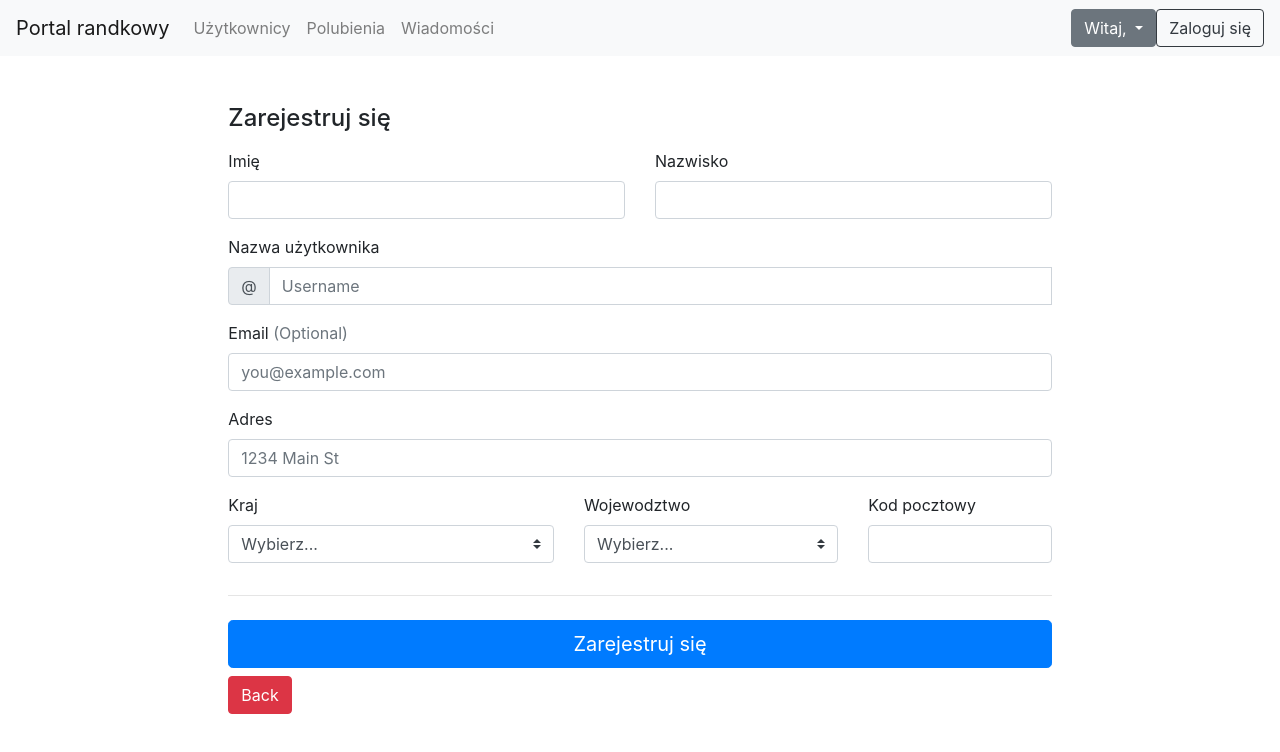
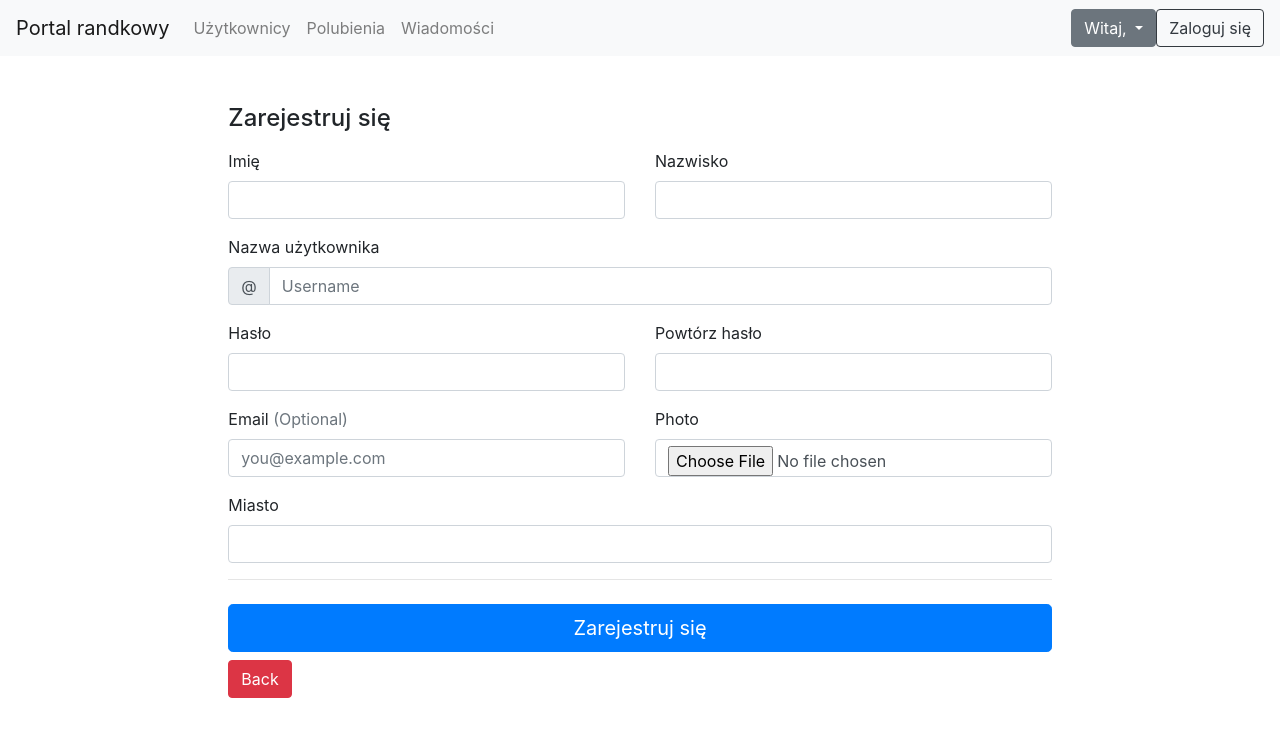
Before and after one commit to katarzyna-sidur/DatingWebsite, an Angular app in the folder DatingWebsiteFrontend/: page /register in a window 1280 px wide. Shown: the top 752 px of the page. Built offline with nearby package versions, Linux system fonts and the light colour scheme.

Commit message:
Reactive Forms

```diff
--- a/DatingWebsiteFrontend/src/app/app.module.ts
+++ b/DatingWebsiteFrontend/src/app/app.module.ts
@@ -1,6 +1,6 @@
 import { BrowserModule } from '@angular/platform-browser';
 import { NgModule } from '@angular/core';
-import { FormsModule } from '@angular/forms';
+import { FormsModule, ReactiveFormsModule } from '@angular/forms';
 import { AppRoutingModule } from './app-routing.module';
 import { AppComponent } from './app.component';
 import { NavComponent } from './components/nav/nav.component';
@@ -23,6 +23,7 @@ import { UserService } from './services/user.service';
   imports: [
     BrowserModule,
     FormsModule,
+    ReactiveFormsModule,
     AppRoutingModule
   ],
   providers: [AuthService, UserService],
--- a/DatingWebsiteFrontend/src/app/components/user-form/user-form.component.html
+++ b/DatingWebsiteFrontend/src/app/components/user-form/user-form.component.html
@@ -1,18 +1,15 @@
-<form class="needs-validation" novalidate="">
+<form (submit)="onSubmit()" [formGroup]="registerForm" class="needs-validation" novalidate="">
   <div class="row">
     <div class="col-md-6 mb-3">
       <label for="firstName">Imię</label>
-      <input type="text" class="form-control" id="firstName" placeholder="" value="" required="">
-      <div class="invalid-feedback">
-        Valid first name is required.
-      </div>
+      <input type="text" class="form-control" id="firstName" formControlName="name" placeholder="" value="" required="">
+
     </div>
     <div class="col-md-6 mb-3">
       <label for="lastName">Nazwisko</label>
-      <input type="text" class="form-control" id="lastName" placeholder="" value="" required="">
-      <div class="invalid-feedback">
-        Valid last name is required.
-      </div>
+      <input type="text" class="form-control" id="lastName" formControlName="surname" placeholder="" value=""
+        required="">
+
     </div>
   </div>
 
@@ -22,58 +19,40 @@
       <div class="input-group-prepend">
         <span class="input-group-text">@</span>
       </div>
-      <input type="text" class="form-control" id="username" placeholder="Username" required="">
-      <div class="invalid-feedback" style="width: 100%;">
-        Your username is required.
-      </div>
+      <input type="text" class="form-control" id="username" formControlName="login" placeholder="Username" required="">
+    </div>
+  </div>
+  <div class="row">
+    <div class="col-md-6 mb-3">
+      <label for="paswword">Hasło</label>
+      <input type="password" class="form-control" id="paswword" formControlName="password" placeholder="" value=""
+        required="">
+
+    </div>
+    <div class="col-md-6 mb-3">
+      <label for="confirmPassword">Powtórz hasło</label>
+      <input type="password" class="form-control" id="confirmPassword" formControlName="confirmPassword" placeholder=""
+        value="" required="">
+
+    </div>
+  </div>
+
+  <div class="row">
+    <div class="col-md-6 mb-3">
+      <label for="email">Email <span class="text-muted">(Optional)</span></label>
+      <input type="email" class="form-control" id="email" formControlName="email" placeholder="you@example.com">
+    </div>
+    <div class="col-md-6 mb-3">
+      <label for="photo">Photo </label>
+      <input type="file" class="form-control" id="photo" formControlName="photo" placeholder="">
     </div>
   </div>
 
   <div class="mb-3">
-    <label for="email">Email <span class="text-muted">(Optional)</span></label>
-    <input type="email" class="form-control" id="email" placeholder="you@example.com">
-    <div class="invalid-feedback">
-      Please enter a valid email address for shipping updates.
-    </div>
+    <label for="address">Miasto</label>
+    <input type="text" class="form-control" id="address" formControlName="city" placeholder="" required="">
   </div>
 
-  <div class="mb-3">
-    <label for="address">Adres</label>
-    <input type="text" class="form-control" id="address" placeholder="1234 Main St" required="">
-    <div class="invalid-feedback">
-      Please enter your shipping address.
-    </div>
-  </div>
-
-  <div class="row">
-    <div class="col-md-5 mb-3">
-      <label for="country">Kraj</label>
-      <select class="custom-select d-block w-100" id="country" required="">
-        <option value="">Wybierz...</option>
-        <option>1</option>
-      </select>
-      <div class="invalid-feedback">
-        Please select a valid country.
-      </div>
-    </div>
-    <div class="col-md-4 mb-3">
-      <label for="state">Wojewodztwo</label>
-      <select class="custom-select d-block w-100" id="state" required="">
-        <option value="">Wybierz...</option>
-        <option>California</option>
-      </select>
-      <div class="invalid-feedback">
-        Please provide a valid state.
-      </div>
-    </div>
-    <div class="col-md-3 mb-3">
-      <label for="zip">Kod pocztowy</label>
-      <input type="text" class="form-control" id="zip" placeholder="" required="">
-      <div class="invalid-feedback">
-        Zip code required.
-      </div>
-    </div>
-  </div>
   <hr class="mb-4">
   <button class="btn btn-primary btn-lg btn-block" type="submit">Zarejestruj się</button>
 </form>
--- a/DatingWebsiteFrontend/src/app/components/user-form/user-form.component.ts
+++ b/DatingWebsiteFrontend/src/app/components/user-form/user-form.component.ts
@@ -1,4 +1,5 @@
 import { Component, OnInit } from '@angular/core';
+import { FormBuilder, FormGroup, Validators } from '@angular/forms';
 
 @Component({
   selector: 'app-user-form',
@@ -7,9 +8,25 @@ import { Component, OnInit } from '@angular/core';
 })
 export class UserFormComponent implements OnInit {
 
-  constructor() { }
+  registerForm: FormGroup;
+
+  constructor(private formBuilder: FormBuilder,) { }
 
   ngOnInit() {
+    this.createForm();
+  }
+
+  createForm() {
+    this.registerForm = this.formBuilder.group({
+      name: ['', [Validators.required]],
+      surname: ['', [Validators.required]],
+      login:['', [Validators.required]],
+      password:['', [Validators.required]],
+      confirmPassword: ['', [Validators.required]],
+      email: [''],
+      city: ['',  [Validators.required]],
+      photo: ['', [Validators.required]]
+    })
   }
 
 }
```
Also changed, not shown: DatingWebsiteFrontend/src/app/models/user.model.ts (added, +12 -0 lines).
